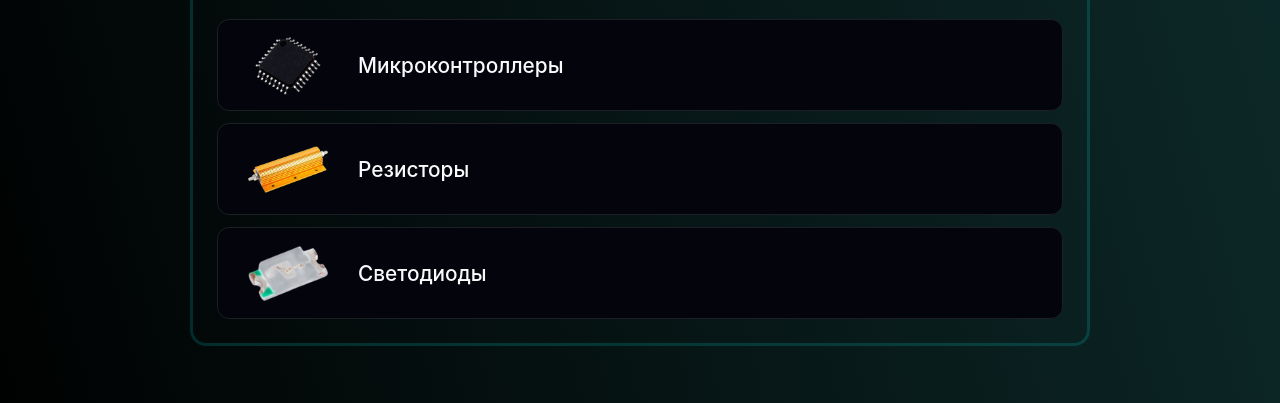
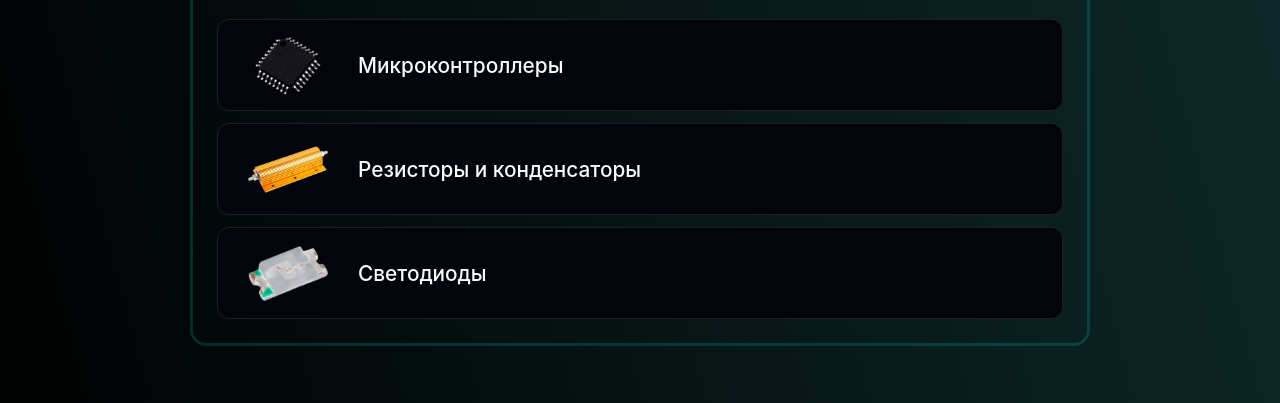
Before and after one commit to societyqwer/DiyOrCry, a website: page catalog.html in a window 1280 px wide. Shown: the part 173-576 px from the top of the page. Drawn offline with Linux system fonts and the light colour scheme.

Commit message:
Изменение названия каталога

```diff
--- a/catalog.html
+++ b/catalog.html
@@ -48,7 +48,7 @@
                 <div class="card-img-wrapper">
                     <img src="images/Резистор 100W 1.png" alt="Резисторы">
                 </div>
-                <span>Резисторы</span>
+                <span>Резисторы и конденсаторы</span>
             </a>
             <a href="subcategory.html?type=leds" class="horizontal-card">
                 <div class="card-img-wrapper">
```
